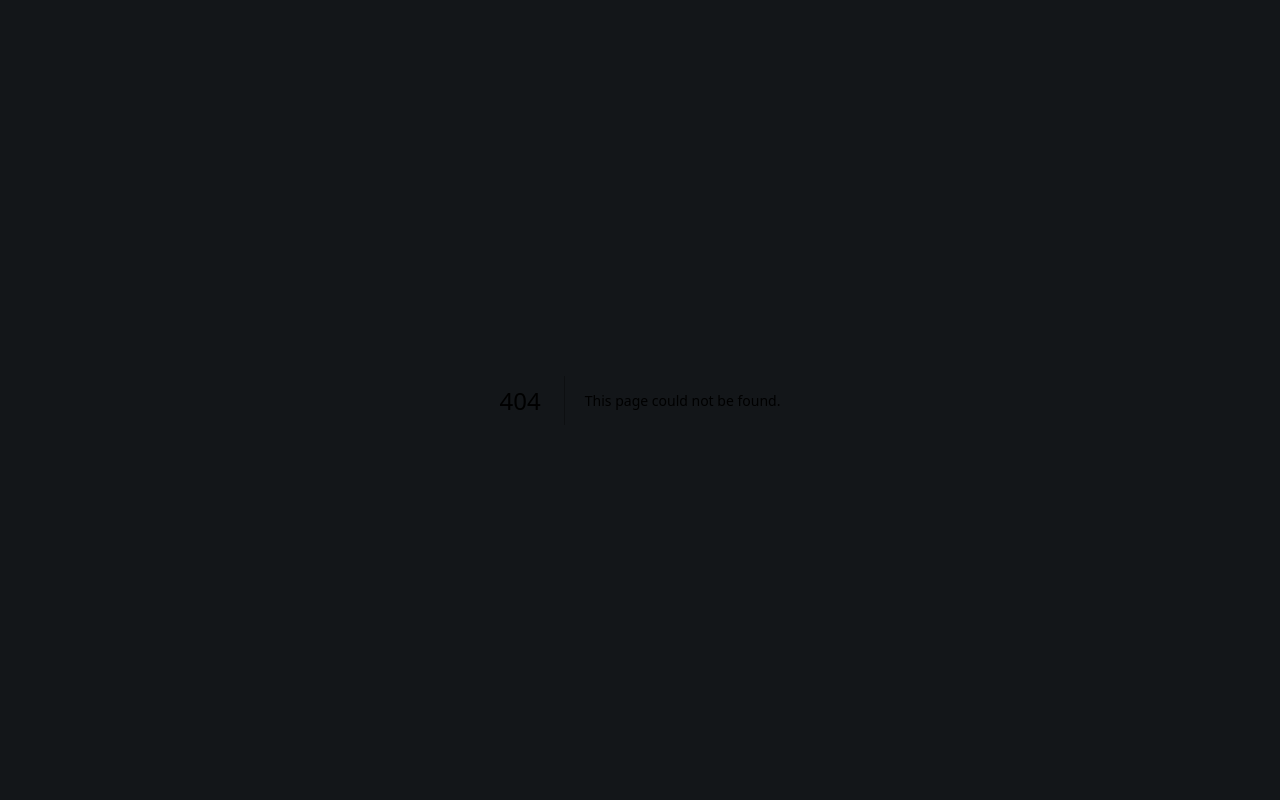
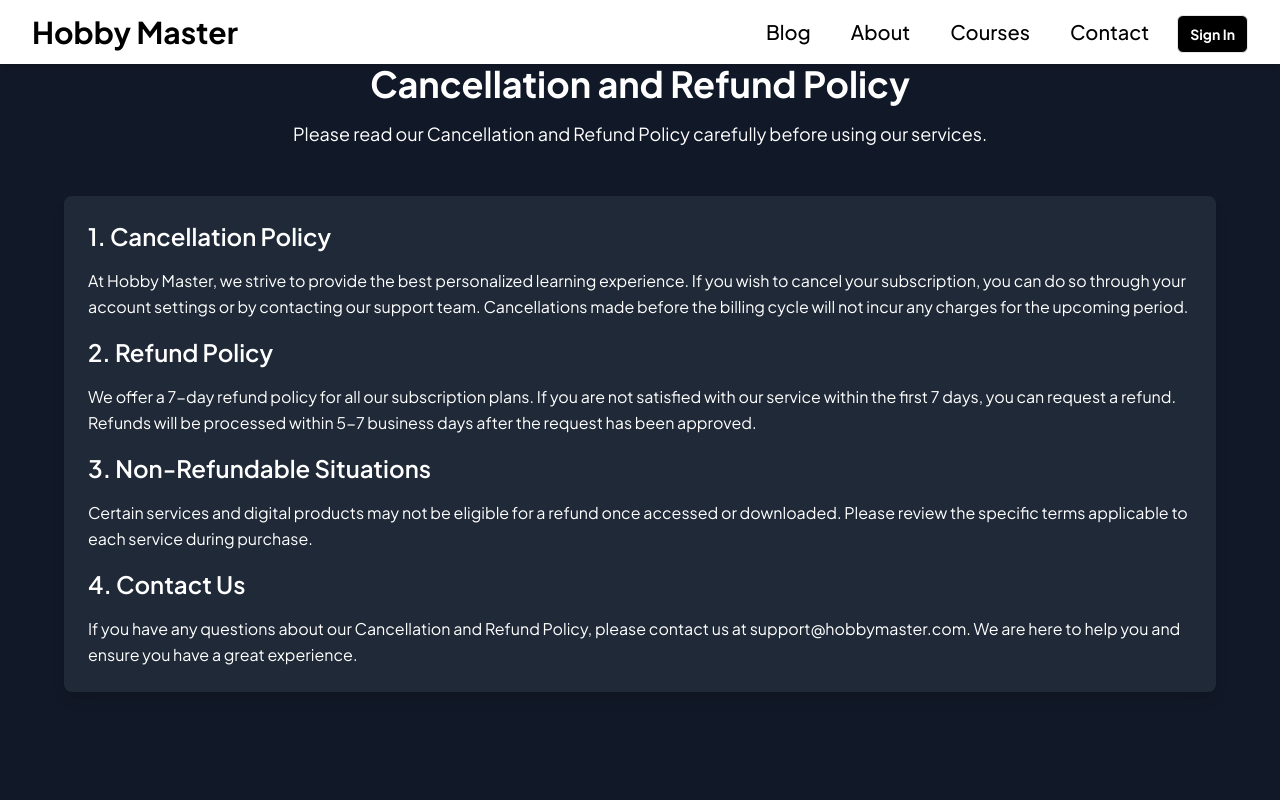
Before and after one commit to Adnan-The-Coder/hobby-master-website, a Next.js app: page /Cancellation-Refund in a window 1280 px wide. Before the commit this address had no page. Shown: the top 800 px of the page. Built offline with nearby package versions, Linux system fonts and the light colour scheme.

Commit message:
feat: Add Cancellation and refund policy page

```diff
--- /dev/null
+++ b/app/(Business_Policy)/Cancellation-Refund/page.tsx
@@ -0,0 +1,71 @@
+// cancellation-refund/page.tsx
+"use client";
+import Footer from '@/components/Footer';
+import Navbar from '@/components/Navbar';
+import { motion } from 'framer-motion';
+import { NextPage } from 'next';
+
+const CancellationRefund: NextPage = () => {
+  return (
+    <>
+    <Navbar />
+    <div className="min-h-screen py-4 bg-gray-900 text-white flex flex-col items-center">
+      <motion.div
+        className="container mx-auto px-4 py-12"
+        initial={{ opacity: 0, y: 20 }}
+        animate={{ opacity: 1, y: 0 }}
+        transition={{ duration: 0.8 }}
+      >
+        <div className="text-center mb-12">
+          <motion.h1
+            className="text-4xl font-bold mb-4"
+            initial={{ scale: 0.8 }}
+            animate={{ scale: 1 }}
+            transition={{ duration: 0.6, type: 'spring', stiffness: 100 }}
+          >
+            Cancellation and Refund Policy
+          </motion.h1>
+          <motion.p
+            className="text-lg mb-6"
+            initial={{ opacity: 0 }}
+            animate={{ opacity: 1 }}
+            transition={{ duration: 0.6, delay: 0.2 }}
+          >
+            Please read our Cancellation and Refund Policy carefully before using our services.
+          </motion.p>
+        </div>
+
+        <motion.div
+          className="bg-gray-800 p-6 rounded-lg shadow-lg"
+          initial={{ opacity: 0, scale: 0.95 }}
+          animate={{ opacity: 1, scale: 1 }}
+          transition={{ duration: 0.6, delay: 0.4 }}
+        >
+          <h2 className="text-2xl font-semibold mb-4">1. Cancellation Policy</h2>
+          <p className="text-md leading-relaxed mb-4">
+            At Hobby Master, we strive to provide the best personalized learning experience. If you wish to cancel your subscription, you can do so through your account settings or by contacting our support team. Cancellations made before the billing cycle will not incur any charges for the upcoming period.
+          </p>
+
+          <h2 className="text-2xl font-semibold mb-4">2. Refund Policy</h2>
+          <p className="text-md leading-relaxed mb-4">
+            We offer a 7-day refund policy for all our subscription plans. If you are not satisfied with our service within the first 7 days, you can request a refund. Refunds will be processed within 5-7 business days after the request has been approved.
+          </p>
+
+          <h2 className="text-2xl font-semibold mb-4">3. Non-Refundable Situations</h2>
+          <p className="text-md leading-relaxed mb-4">
+            Certain services and digital products may not be eligible for a refund once accessed or downloaded. Please review the specific terms applicable to each service during purchase.
+          </p>
+
+          <h2 className="text-2xl font-semibold mb-4">4. Contact Us</h2>
+          <p className="text-md leading-relaxed">
+            If you have any questions about our Cancellation and Refund Policy, please contact us at support@hobbymaster.com. We are here to help you and ensure you have a great experience.
+          </p>
+        </motion.div>
+      </motion.div>
+    </div>
+    <Footer />
+    </>
+  );
+};
+
+export default CancellationRefund;
```
